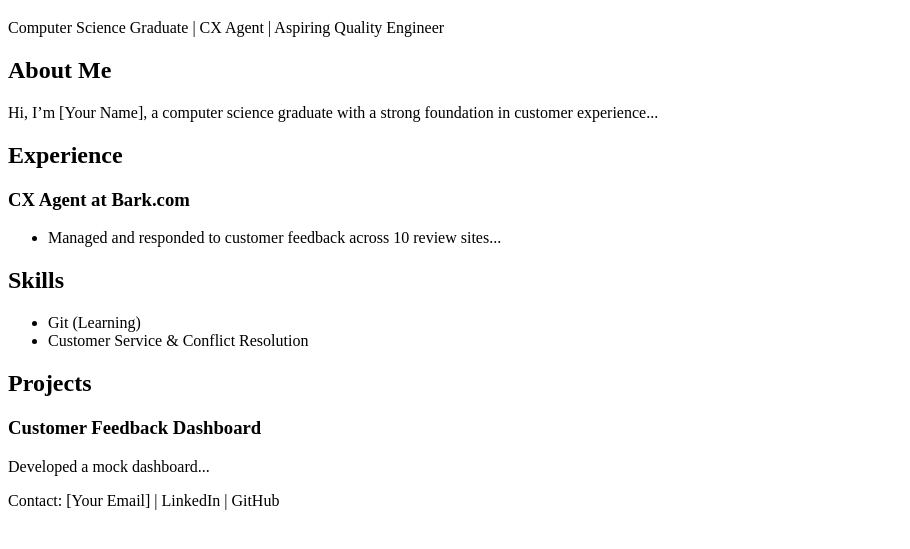
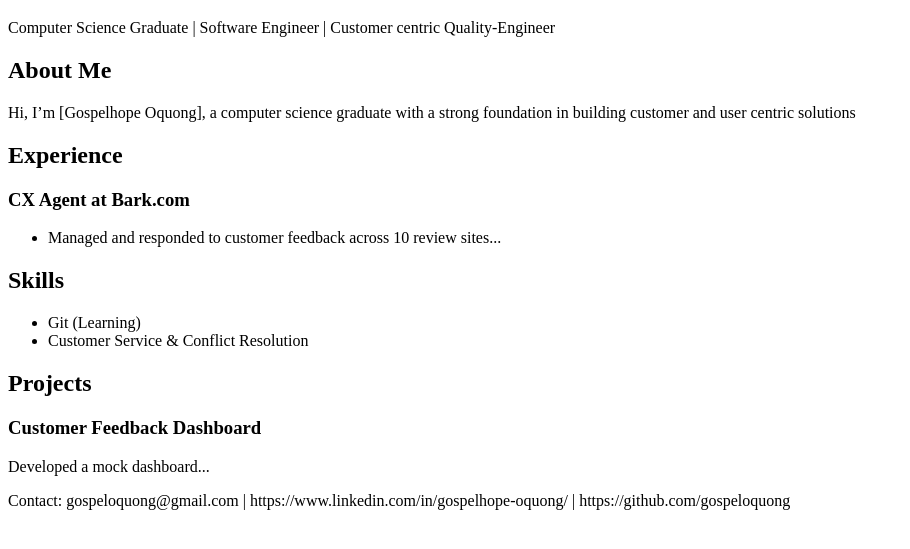
Before and after one commit to gospeloquong/gospeloquong.github.io, a plain HTML site: page index.html in a window 1280 px wide. Shown: the part 61-610 px from the top of the page, without its empty margins (0-910 px from the left). Drawn offline with Linux system fonts and the light colour scheme.

Commit message:
Update index.html

```diff
--- a/index.html
+++ b/index.html
@@ -3,18 +3,18 @@
 <head>
     <meta charset="UTF-8">
     <meta name="viewport" content="width=device-width, initial-scale=1.0">
-    <title>Your Name - Portfolio</title>
+    <title>Gospelhope Oquong - Portfolio</title>
     <link rel="stylesheet" href="styles.css">
 </head>
 <body>
     <header>
         <h1>Your Name</h1>
-        <p>Computer Science Graduate | CX Agent | Aspiring Quality Engineer</p>
+        <p>Computer Science Graduate | Software Engineer | Customer centric Quality-Engineer</p>
     </header>
 
     <section id="about">
         <h2>About Me</h2>
-        <p>Hi, I’m [Your Name], a computer science graduate with a strong foundation in customer experience...</p>
+        <p>Hi, I’m [Gospelhope Oquong], a computer science graduate with a strong foundation in building customer and user centric solutions</p>
     </section>
 
     <section id="experience">
@@ -40,7 +40,7 @@
     </section>
 
     <footer>
-        <p>Contact: [Your Email] | LinkedIn | GitHub</p>
+        <p>Contact: gospeloquong@gmail.com | https://www.linkedin.com/in/gospelhope-oquong/ | https://github.com/gospeloquong </p>
     </footer>
 </body>
 </html>
```
